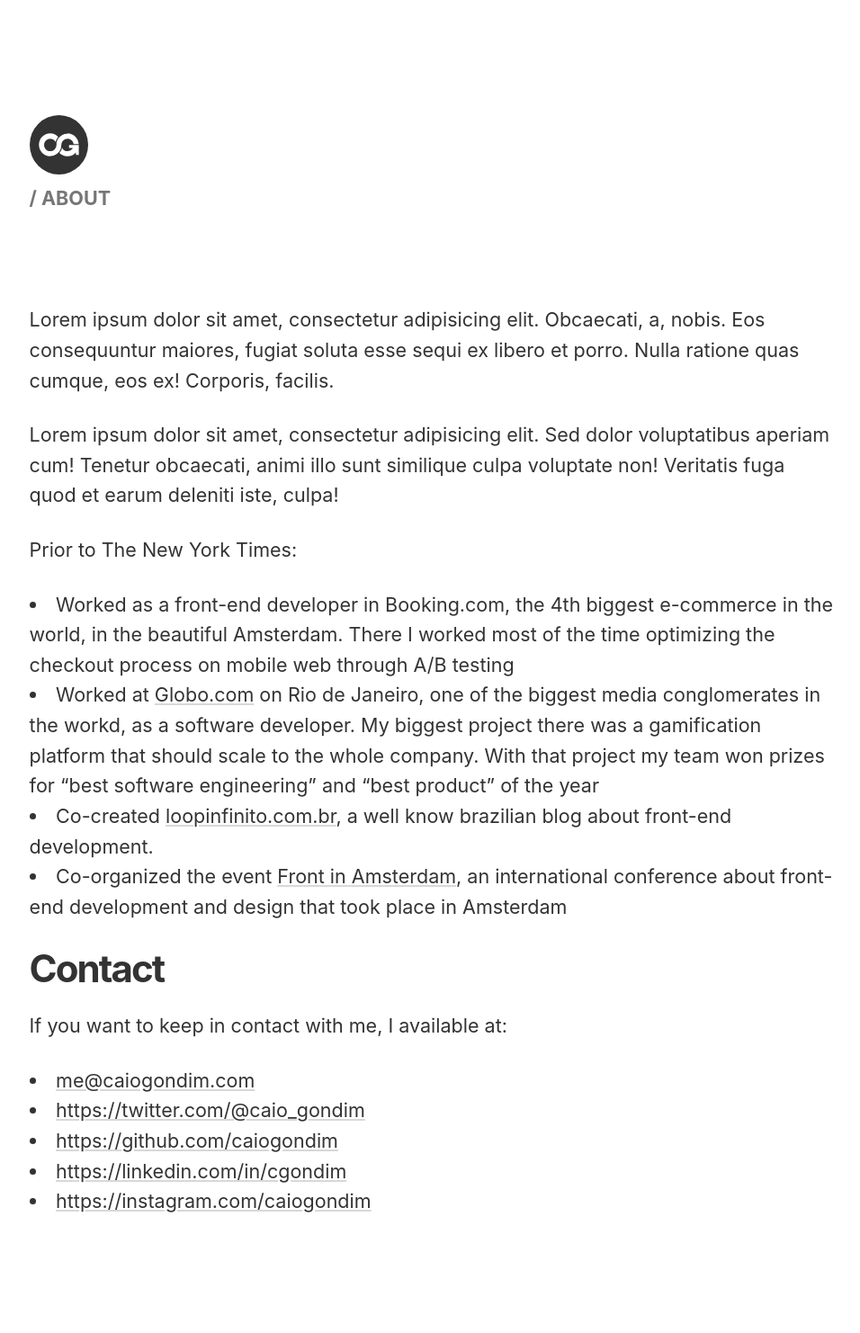
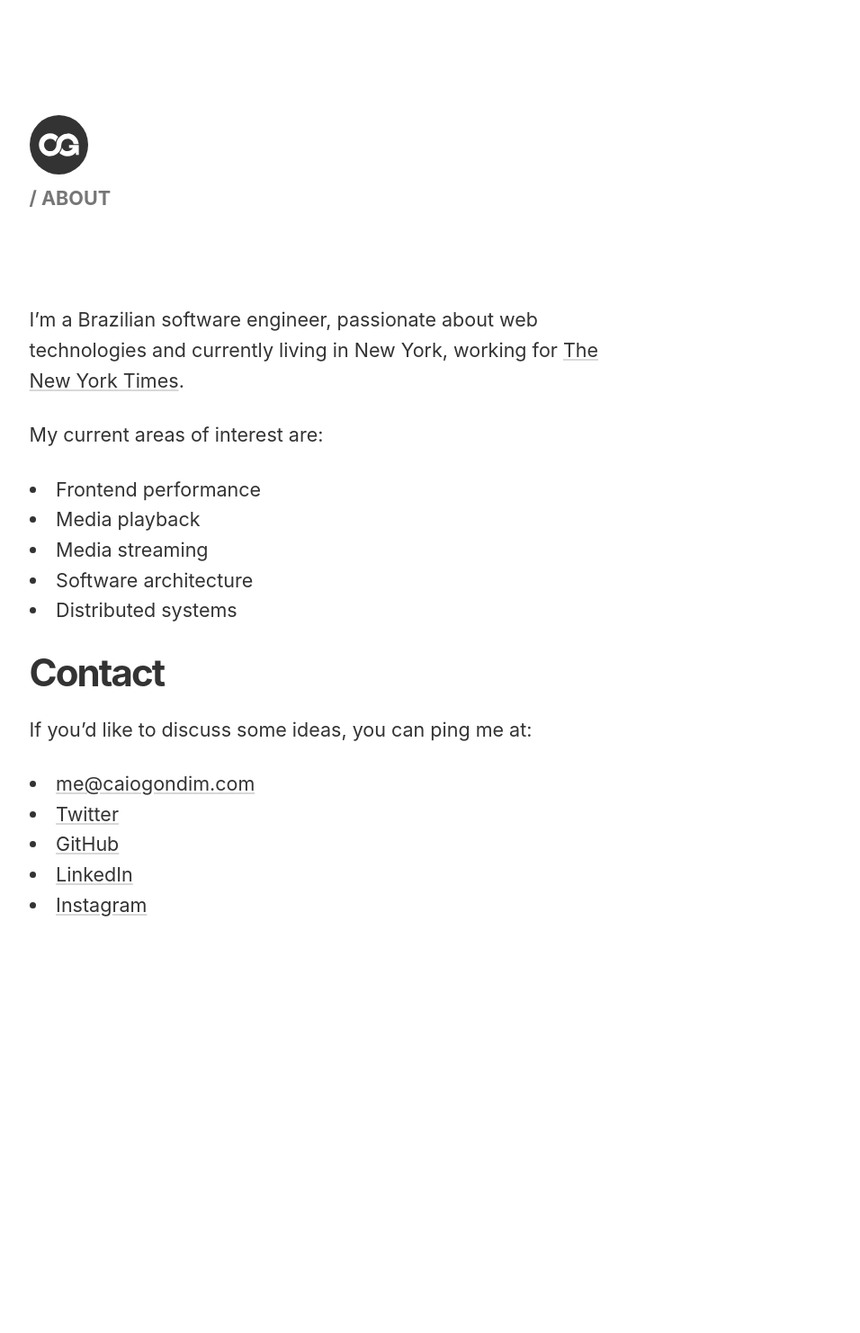
Before and after one commit to caiogondim/caiogondim.com, a Jekyll site: the page built from about.md, in a window 1280 px wide. Shown: the whole page at 90% size, without its empty margins (70-1026 px from the left). Built offline with Jekyll 4.4.1, drawn with Linux system fonts in a browser that asks for light colours; after the commit the page ends 1153 px from its top, so only the background shows below that.

Commit message:
Update about page

```diff
--- a/_sass/suprstylin.scss
+++ b/_sass/suprstylin.scss
@@ -347,7 +347,7 @@ li {
 /* Util
 ––––––––––––––––––––––––––––––––– */
 .u-legible-width {
-  max-width: 66ch;
+  max-width: 50ch;
   width: 100%;
 }
 
--- a/about.md
+++ b/about.md
@@ -3,21 +3,21 @@ layout: about
 title: about
 ---
 
-Lorem ipsum dolor sit amet, consectetur adipisicing elit. Obcaecati, a, nobis. Eos consequuntur maiores, fugiat soluta esse sequi ex libero et porro. Nulla ratione quas cumque, eos ex! Corporis, facilis.
+I'm a Brazilian software engineer, passionate about web technologies and currently living in New
+York, working for [The New York Times](https://mobile.nytimes.com).
 
-Lorem ipsum dolor sit amet, consectetur adipisicing elit. Sed dolor voluptatibus aperiam cum! Tenetur obcaecati, animi illo sunt similique culpa voluptate non! Veritatis fuga quod et earum deleniti iste, culpa!
-
-Prior to The New York Times:
-- Worked as a front-end developer in Booking.com, the 4th biggest e-commerce in the world, in the beautiful Amsterdam. There I worked most of the time optimizing the checkout process on mobile web through A/B testing
-- Worked at [Globo.com](https://globo.com) on Rio de Janeiro, one of the biggest media conglomerates in the workd, as a software developer. My biggest project there was a gamification platform that should scale to the whole company. With that project my team won prizes for "best software engineering" and "best product" of the year
-- Co-created [loopinfinito.com.br](https://loopinfinito.com.br), a well know brazilian blog about front-end development.
-- Co-organized the event [Front in Amsterdam](https://frontinamsterdam.nl), an international conference about front-end development and design that took place in Amsterdam
+My current areas of interest are:
+- Frontend performance
+- Media playback
+- Media streaming
+- Software architecture
+- Distributed systems
 
 ### Contact
 
-If you want to keep in contact with me, I available at:
+If you'd like to discuss some ideas, you can ping me at:
 - [me@caiogondim.com](mailto://me@caiogondim.com)
-- [https://twitter.com/@caio_gondim](https://twitter.com/@caio_gondim)
-- [https://github.com/caiogondim](https://github.com/caiogondim)
-- [https://linkedin.com/in/cgondim](https://linkedin.com/in/cgondim)
-- [https://instagram.com/caiogondim](https://instagram.com/caiogondim)
+- [Twitter](https://twitter.com/@caio_gondim)
+- [GitHub](https://github.com/caiogondim)
+- [LinkedIn](https://linkedin.com/in/cgondim)
+- [Instagram](https://instagram.com/caiogondim)
```
